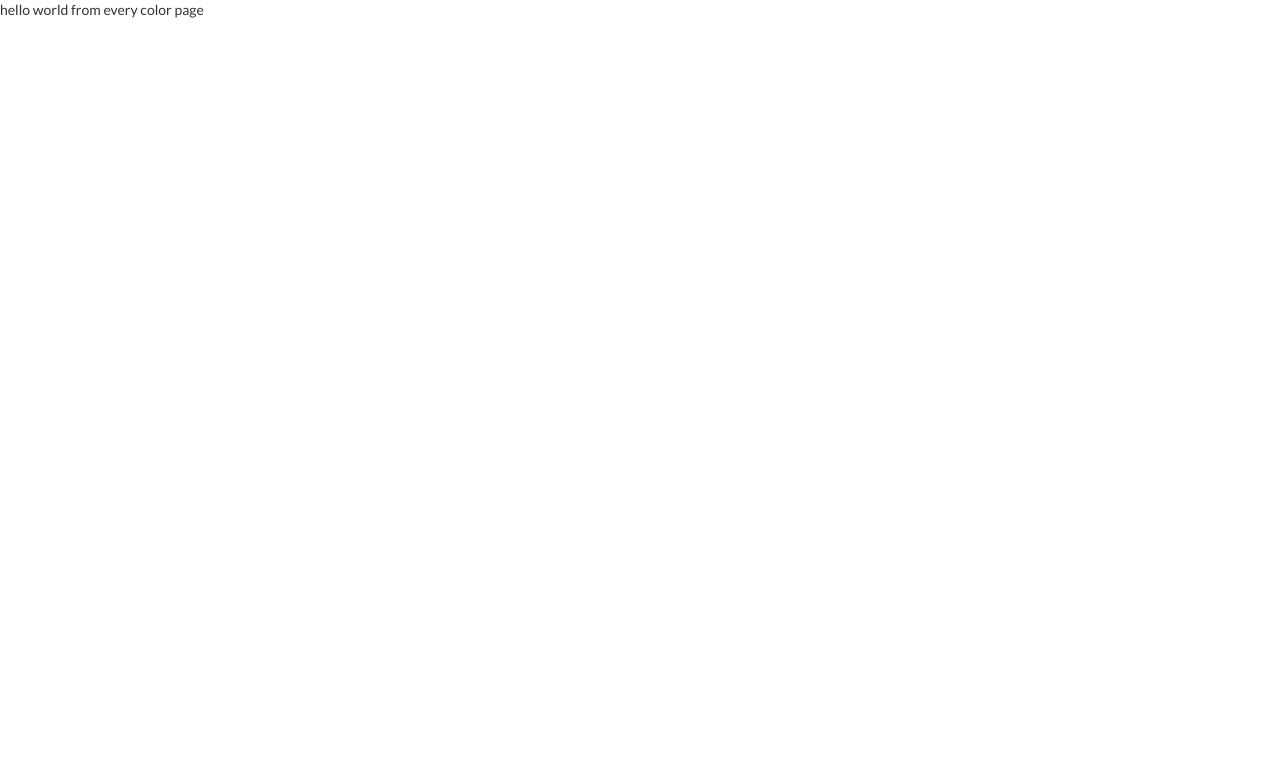
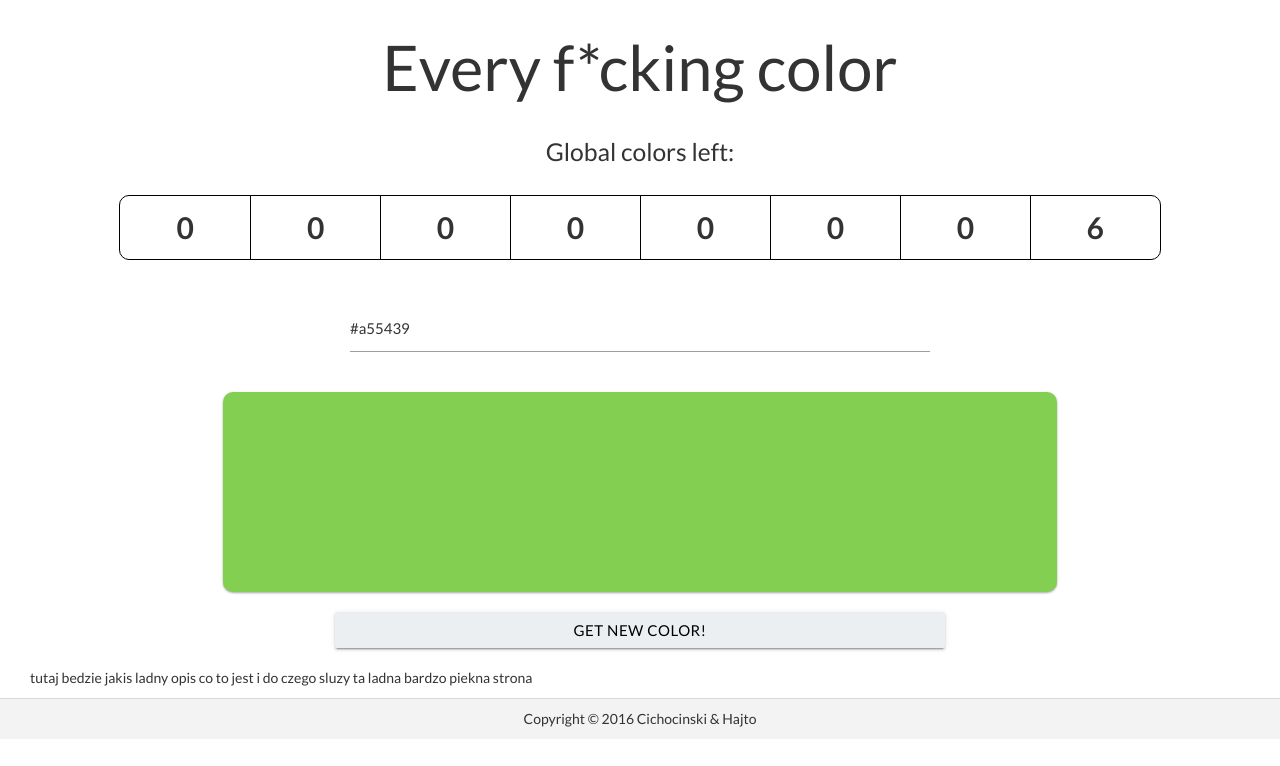
Before and after one commit to Baransu/every-hex-color-front, a React (Create React App) app: page / in a window 1280 px wide. Shown: the top 766 px of the page. Built offline with nearby package versions, Linux system fonts and the light colour scheme.

Commit message:
basic page layout

```diff
--- a/index.html
+++ b/index.html
@@ -5,7 +5,7 @@
     <meta name="viewport" content="width=device-width, initial-scale=1">
     <link rel="shortcut icon" href="./src/favicon.ico">
 
-    <title>Neon Tree Solutions Ltd</title>
+    <title>Every f*cking color</title>
   </head>
   <body>
     <div id="root"></div>
--- a/package.json
+++ b/package.json
@@ -8,9 +8,12 @@
   "dependencies": {
     "bootstrap": "^3.3.7",
     "font-awesome": "^4.6.3",
+    "materialize-css": "^0.97.7",
     "react": "^15.3.1",
     "react-dom": "^15.3.1",
+    "react-redux": "^4.4.5",
     "redux": "^3.6.0",
+    "redux-thunk": "^2.1.0",
     "slick-carousel": "^1.6.0"
   },
   "scripts": {
--- a/src/App.jsx
+++ b/src/App.jsx
@@ -1,12 +1,84 @@
 import React from 'react';
+import { connect } from 'react-redux';
+import { createStore, combineReducers, applyMiddleware } from 'redux';
+import thunk from 'redux-thunk';
 import 'bootstrap/dist/css/bootstrap.css';
 import 'font-awesome/css/font-awesome.min.css';
+import 'materialize-css/dist/css/materialize.min.css';
 import './index.css';
 
-const App = () => {
+// redux store
+const reducer = combineReducers({
+  color: (state = (255*255*255), action) => {
+    console.log(state, action);
+    const number = Math.floor(Math.random() * 255 * 255 * 255);
+    return number;
+  },
+  counter: (state = 0, action) => {
+    return state + 1;
+  }
+});
+
+setInterval(() => {
+  store.dispatch({type: 'NEW_COLOR'})
+}, 1000);
+
+export const store = createStore(reducer, applyMiddleware(thunk));
+
+const AppComponent = ({color, counter}) => {
+
+  const colorStringHex = '#' + color.toString(16);
+
+  const segments = ("0".repeat(8 - counter.toString().length) + counter.toString()).split('');
+
   return (
-    <div>hello world from every color page</div>
+    <div className="continer">
+      <header className="col-xs-12">
+        <h1 className="col-xs-12 head">Every f*cking color</h1>
+      </header>
+      <div className="col-xs-12">
+        <h5 className="col-xs-12 text-center">Global colors left:</h5>
+        <div className="col-xs-12 col-sm-10 col-sm-offset-1 m-b-20 m-t-20 counter-container">
+          <div className="counter">
+            {segments.map((s, i) => (
+               <div key={i} className="segment">{s}</div>
+             ))}
+          </div>
+        </div>
+
+        <div className="col-xs-12 description">
+
+          <form className="col-xs-8 col-xs-offset-2 col-sm-6 col-sm-offset-3">
+            <div className="input-field">
+              <input id="color" type="text" className="" defaultValue={colorStringHex}/>
+            </div>
+          </form>
+
+        </div>
+
+        <div className="col-xs-10 col-xs-offset-1 col-sm-8 col-sm-offset-2 color m-t-20 m-b-20" style={{backgroundColor: colorStringHex}}></div>
+
+        <div className="col-xs-12">
+          <button className="col-xs-8 col-xs-offset-2 col-sm-6 col-sm-offset-3 btn btn-custom blue-grey lighten-5">Get new color!</button>
+        </div>
+
+        <div className="col-xs-12 m-t-20">
+          tutaj bedzie jakis ladny opis co to jest i do czego sluzy ta ladna bardzo piekna strona
+        </div>
+      </div>
+      {/* add gitusers */}
+      <footer className="col-xs-12 m-t-10 text-center">
+        Copyright © 2016 Cichocinski & Hajto
+      </footer>
+    </div>
   );
 }
 
+const App = connect(
+  (store) => store,
+  (dispatch) => ({
+
+  })
+)(AppComponent);
+
 export default App;
--- a/src/index.css
+++ b/src/index.css
@@ -56,286 +56,64 @@ body {
   border-bottom: 1px solid rgba(100, 100, 100, 0.25);
 }
 
-.head-text {
-  color: white;
-  text-align: center;
-  margin-top: 35vh;
-  vertical-align: "middle";
-  font-size: 40px;
-  text-transform: uppercase;
-}
-
-@media screen and (max-width: 375px) {
-  .head-text {
-    font-size: 35px;
-  }
-}
-
-.head-description {
-  text-align: center;
-  color: white;
-  font-weight: 300;
-  font-size: 20px;
-}
-
-h3 {
-  text-align: center;
-  text-transform: uppercase;
-  letter-spacing: 3px;
-}
-
-.teaser-section {
-  padding: 10px 0;
-  /* margin-bottom: 75px; */
-  background-color: rgb(243, 243, 243);
-}
-
-.teaser-section h3 {
-  padding: 20px 0;
-  width: 100%;
-}
-
-.teaser-card {
-  height: 200px;
-}
-
-.t-card {
-  height: 100%;
+.head {
   text-align: center;
 }
 
-.t-card h4 {
-  text-transform: capitalized;
-  font-weight: normal;
-  letter-spacing: 2px;
+input {
+  width: 75%;
 }
 
-.t-card-description {
-  font-size: 15px;
-  font-weight: lighter;
-}
-
-.divider {
-  border-bottom: 1px solid rgba(0, 0, 0, 0.25);
-}
-
-.skill {
-  text-align: center;
-  margin-bottom: 10px;
-}
-
-.skill img {
-  margin: 0 auto 5px;
-  height: 100px;
-  width: 100px;
+.color {
+  height: 200px;
+  border-radius: 10px;
   box-shadow: 0 1px 3px rgba(0,0,0,0.12), 0 1px 2px rgba(0,0,0,0.24);
   transition: all 0.3s cubic-bezier(.25,.8,.25,1);
 }
 
-/* .skill img:hover { */
-/*   box-shadow: 0 7px 14px rgba(0,0,0,0.25), 0 5px 5px rgba(0,0,0,0.22); */
-/* } */
-
-.quality-description {
-  text-align: justify;
-  font-size: 18px;
-  font-weight: 300;
+.counter {
+  display: block;
+  width: 100%;
 }
 
-.team-section {
-  background-color: rgb(243, 243, 243);
+.segment:first-child {
+  border: none;
 }
 
-.team-img {
-  height: 450px;
-  margin: 0 auto;
-}
-
-.team-icon {
-  color: black;
-  margin-right: 10px;
-  font-size: 25px;
-}
-
-.team-icon:visited {
+.btn-custom {
   color: black;
 }
 
-.team-description {
-  font-size: 17px;
-  font-weight: 300;
+.input-field {
+  font-size: 35px;
 }
 
-.team-stack {
-  letter-spacing: 2px;
-  font-size: 12px;
-  text-transform: uppercase;
+/* label underline focus color */
+.input-field input[type=text]:focus {
+  border-bottom: 1px solid #eceff1;
+  box-shadow: 0 1px 0 0 #eceff1;
 }
 
-.testimonial-quote {
-  text-align: justify;
-  font-size: 20px;
-  font-weight: 300;
+.counter-container {
+  border-radius: 10px;
+  border: 1px solid black;
+  padding: 0;
 }
 
-.testimonial-person {
-  font-weight: 300;
+.segment {
+  height: 100%;
+  border-left: 1px solid black;
+  box-sizing: box;
+  font-weight: bold;
+  font-size: 30px;
+  padding: 10px;
+  text-align: center;
+  float: left;
+  width: 12.5%;
 }
 
-.t-person-name {
-  text-transform: uppercase;
-  font-weight: 700;
-  letter-spacing: 2px;
+footer {
+  border-top: 1px solid rgba(0,0,0, 0.1);
+  background-color: #f3f3f3;
+  padding: 10px;
 }
-
-.t-person-who {
-
-}
-
-.contact-section {
-  color: white;
-  background-color: #37474f;
-  border-color: #37474f;
-}
-
-.contact-section a {
-  color: white;
-}
-
-.contact-form-section {
-  color: white;
-  background-color: #37474f;
-  border-color: #37474f;
-}
-
-.contact-form-section input {
-  color: white;
-  background-color: #546e7a;
-  border-color: #546e7a;
-}
-
-.contact-form-section textarea {
-  color: white;
-  background-color: #546e7a;
-  border-color: #546e7a;
-  resize: none;
-  overflow-y: scroll;
-  height: 150px
-}
-
-.contact-form-section label {
-  color: white;
-}
-
-.contact-form-section h3 {
-  color: white;
-}
-
-.contact-card {
-  /* height: 200px; */
-}
-
-.team-small:hover {
-  cursor: pointer;
-}
-
-.team-small img {
-  box-shadow: 0 1px 3px rgba(0,0,0,0.12), 0 1px 2px rgba(0,0,0,0.24);
-  transition: all 0.3s cubic-bezier(.25,.8,.25,1);
-}
-
-.team-small img:hover {
-  box-shadow: 0 7px 14px rgba(0,0,0,0.25), 0 5px 5px rgba(0,0,0,0.22);
-}
-
-.team-small .selected {
-  box-shadow: 0 7px 14px rgba(0,0,0,0.25), 0 5px 5px rgba(0,0,0,0.22);
-}
-
-.team-divider {
-  border-bottom: 1px solid rgba(0, 0, 0, 0.1);
-}
-
-.team-name {
-  letter-spacing: 2px;
-}
-
-.team-nick {
-  font-weight: 300;
-}
-
-.hire-button {
-  text-align: center;
-  font-size: 10px;
-  text-transform: uppercase;
-  font-weight: 300;
-  letter-spacing: 3px;
-  border-radius: 25px;
-  padding: 10px 15px;
-  background-color: #8dc153;
-  border-color: #8dc153;
-}
-
-.hire-button:hover {
-  background-color: #8dc153;
-  border-color: #62873a;
-}
-
-.hire-button:active {
-  background-color: #8dc153;
-  border-color: #62873a;
-}
-
-.hire-button:focus {
-  background-color: #8dc153;
-  border-color: #62873a;
-}
-
-.projects-section {
-  background-color: rgb(243, 243, 243);
-}
-
-.project-small img {
-  margin: 0 auto;
-  padding: 1px;
-  box-shadow: 0 1px 3px rgba(0,0,0,0.12), 0 1px 2px rgba(0,0,0,0.24);
-  transition: all 0.3s cubic-bezier(.25,.8,.25,1);
-}
-
-.project-small:hover img {
-  box-shadow: 0 7px 14px rgba(0,0,0,0.25), 0 5px 5px rgba(0,0,0,0.22);
-  cursor: pointer;
-}
-
-.project-img {
-  min-height: 100%;
-}
-
-.project-small .selected {
-  box-shadow: 0 7px 14px rgba(0,0,0,0.25), 0 5px 5px rgba(0,0,0,0.22);
-}
-
-.project-small h4 {
-  letter-spacing: 1.5px;
-}
-
-.project-small span {
-  font-weight: 300;
-  font-size: 14px;
-  text-align: left;
-}
-
-.p-description {
-  text-align: left;
-}
-
-.p-stack {
-  font-weight: 300;
-  text-align: left;
-}
-
-.p-head {
-  letter-spacing: 2px;
-  text-align: left;
-  font-size: 25px;
-}
--- a/src/index.js
+++ b/src/index.js
@@ -1,5 +1,10 @@
 import React from 'react';
 import ReactDOM from 'react-dom';
-import App from './App.jsx';
+import App, { store } from './App.jsx';
+import { Provider } from 'react-redux';
 
-ReactDOM.render(<App />, document.getElementById('root'));
+ReactDOM.render(
+  <Provider store={store}>
+    <App />
+  </Provider>
+  , document.getElementById('root'));
```
